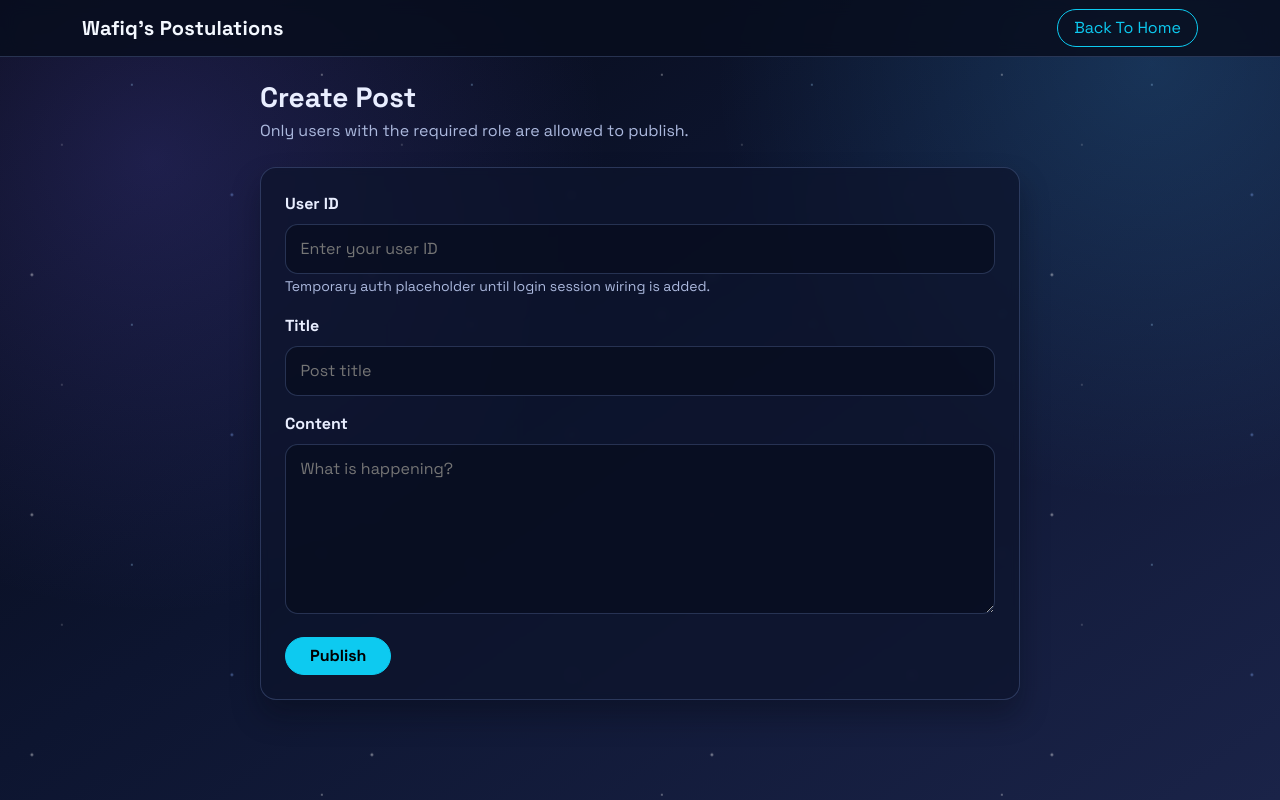
After one commit to aysuri-0807/Wafiqs_Blog-, a PHP site: page /create-post.html in a window 1280 px wide. The commit adds this page. Run offline with PHP 8.4, Linux system fonts and the light colour scheme.

Commit message:
WIP post creation and display

```diff
--- /dev/null
+++ b/create-post.html
@@ -0,0 +1,70 @@
+<!DOCTYPE html>
+<html lang="en">
+
+<head>
+    <meta charset="UTF-8">
+    <meta name="viewport" content="width=device-width, initial-scale=1.0">
+    <title>Create Post | Wafiq's Blog</title>
+    <link rel="preconnect" href="https://fonts.googleapis.com">
+    <link rel="preconnect" href="https://fonts.gstatic.com" crossorigin>
+    <link href="https://fonts.googleapis.com/css2?family=Space+Grotesk:wght@400;500;700&display=swap" rel="stylesheet">
+    <link href="https://cdn.jsdelivr.net/npm/bootstrap@5.3.3/dist/css/bootstrap.min.css" rel="stylesheet"
+        integrity="sha384-QWTKZyjpPEjISv5WaRU9OFeRpok6YctnYmDr5pNlyT2bRjXh0JMhjY6hW+ALEwIH" crossorigin="anonymous">
+    <link rel="stylesheet" href="css/styles.css">
+</head>
+
+<body>
+    <div class="space-stars" aria-hidden="true"></div>
+
+    <nav class="navbar navbar-expand-lg border-bottom sticky-top cosmic-nav">
+        <div class="container">
+            <a class="navbar-brand fw-bold" href="index.html">Wafiq's Postulations</a>
+            <a class="btn btn-outline-info rounded-pill px-3 ms-auto" href="index.html">Back To Home</a>
+        </div>
+    </nav>
+
+    <main class="container py-4 position-relative">
+        <div class="compose-shell">
+            <header class="mb-4">
+                <h1 class="h3 fw-bold mb-1">Create Post</h1>
+                <p class="feed-subtitle mb-0">Only users with the required role are allowed to publish.</p>
+            </header>
+
+            <section class="compose-card p-3 p-md-4 reveal-on-load">
+                <form id="create-post-form" novalidate>
+                    <div class="mb-3">
+                        <label class="compose-label" for="user-id">User ID</label>
+                        <input id="user-id" class="compose-input" type="number" min="1" placeholder="Enter your user ID"
+                            required>
+                        <small class="feed-subtitle">Temporary auth placeholder until login session wiring is
+                            added.</small>
+                    </div>
+
+                    <div class="mb-3">
+                        <label class="compose-label" for="post-title">Title</label>
+                        <input id="post-title" class="compose-input" type="text" maxlength="140"
+                            placeholder="Post title" required>
+                    </div>
+
+                    <div class="mb-3">
+                        <label class="compose-label" for="post-content">Content</label>
+                        <textarea id="post-content" class="compose-textarea" maxlength="5000"
+                            placeholder="What is happening?" required></textarea>
+                    </div>
+
+                    <div class="d-flex flex-wrap align-items-center gap-3">
+                        <button class="btn btn-info rounded-pill px-4 fw-semibold" type="submit">Publish</button>
+                        <div id="create-status" class="compose-status" aria-live="polite"></div>
+                    </div>
+                </form>
+            </section>
+        </div>
+    </main>
+
+    <script src="https://cdn.jsdelivr.net/npm/bootstrap@5.3.3/dist/js/bootstrap.bundle.min.js"
+        integrity="sha384-YvpcrYf0tY3lHB60NNkmXc5s9fDVZLESaAA55NDzOxhy9GkcIdslK1eN7N6jIeHz"
+        crossorigin="anonymous"></script>
+    <script src="js/create-post.js"></script>
+</body>
+
+</html>
--- a/css/styles.css
+++ b/css/styles.css
@@ -91,6 +91,10 @@ body {
 	color: var(--cosmic-muted) !important;
 }
 
+#feed-status {
+	font-size: 0.95rem;
+}
+
 .tweet-card {
 	border: 1px solid var(--cosmic-border);
 	border-radius: 1rem;
@@ -104,6 +108,20 @@ body {
 	box-shadow: 0 16px 36px rgba(17, 29, 68, 0.48);
 	transform: translateY(-3px);
 	border-color: rgba(123, 208, 255, 0.45);
+}
+
+.post-body {
+	white-space: pre-wrap;
+	line-height: 1.5;
+}
+
+.post-actions span {
+	transition: color 0.2s ease;
+	cursor: default;
+}
+
+.post-actions span:hover {
+	color: #d7ecff !important;
 }
 
 .avatar-dot {
@@ -127,6 +145,56 @@ body {
 
 .reveal-on-load.is-visible {
 	animation: revealUp 0.7s ease forwards;
+}
+
+.compose-shell {
+	max-width: 760px;
+	margin: 0 auto;
+	position: relative;
+	z-index: 1;
+}
+
+.compose-card {
+	border: 1px solid var(--cosmic-border);
+	border-radius: 1rem;
+	background: var(--cosmic-panel);
+	backdrop-filter: blur(4px);
+	box-shadow: 0 16px 28px rgba(5, 8, 18, 0.34);
+}
+
+.compose-label {
+	display: block;
+	font-weight: 600;
+	margin-bottom: 0.5rem;
+}
+
+.compose-input,
+.compose-textarea {
+	width: 100%;
+	border: 1px solid var(--cosmic-border);
+	background: rgba(7, 13, 30, 0.66);
+	color: var(--cosmic-text);
+	border-radius: 0.8rem;
+	padding: 0.75rem 0.9rem;
+	outline: none;
+	transition: border-color 0.2s ease, box-shadow 0.2s ease;
+}
+
+.compose-input:focus,
+.compose-textarea:focus {
+	border-color: rgba(123, 208, 255, 0.65);
+	box-shadow: 0 0 0 3px rgba(77, 142, 255, 0.2);
+}
+
+.compose-textarea {
+	min-height: 170px;
+	resize: vertical;
+}
+
+.compose-status {
+	min-height: 1.2rem;
+	font-size: 0.95rem;
+	color: var(--cosmic-muted);
 }
 
 @keyframes twinkle {
--- /dev/null
+++ b/js/create-post.js
@@ -0,0 +1,127 @@
+document.addEventListener("DOMContentLoaded", () => {
+	const form = document.querySelector("#create-post-form");
+	const statusNode = document.querySelector("#create-status");
+	const userIdInput = document.querySelector("#user-id");
+	const titleInput = document.querySelector("#post-title");
+	const contentInput = document.querySelector("#post-content");
+
+	const starsLayer = document.querySelector(".space-stars");
+	if (starsLayer) {
+		let tick = 0;
+		const driftStars = () => {
+			tick += 1;
+			const x = (tick * 0.03) % 340;
+			const y = (tick * 0.012) % 240;
+			starsLayer.style.backgroundPosition = `${x}px ${y}px`;
+			requestAnimationFrame(driftStars);
+		};
+		requestAnimationFrame(driftStars);
+	}
+
+	const card = document.querySelector(".reveal-on-load");
+	if (card) {
+		setTimeout(() => {
+			card.classList.add("is-visible");
+		}, 180);
+	}
+
+	if (!form || !statusNode || !userIdInput || !titleInput || !contentInput) {
+		return;
+	}
+
+	const setStatus = (message, tone = "muted") => {
+		statusNode.textContent = message;
+		if (tone === "error") {
+			statusNode.style.color = "#ffb3bd";
+			return;
+		}
+		if (tone === "success") {
+			statusNode.style.color = "#9bf0c0";
+			return;
+		}
+		statusNode.style.color = "";
+	};
+
+	const resolveApiUrl = (path) => {
+		if (window.location.protocol === "file:") {
+			return null;
+		}
+
+		return new URL(path, window.location.href).toString();
+	};
+
+	form.addEventListener("submit", async (event) => {
+		event.preventDefault();
+
+		const userId = Number(userIdInput.value);
+		const title = titleInput.value.trim();
+		const contentText = contentInput.value.trim();
+
+		if (!Number.isInteger(userId) || userId <= 0) {
+			setStatus("Enter a valid user ID.", "error");
+			return;
+		}
+		if (!title || !contentText) {
+			setStatus("Title and content are required.", "error");
+			return;
+		}
+
+		setStatus("Publishing post...");
+
+		const contentJson = {
+			blocks: [
+				{
+					type: "text",
+					data: {
+						text: contentText,
+					},
+				},
+			],
+			comments: [],
+		};
+
+		const createPostApiUrl = resolveApiUrl("api/blog/create-post.php");
+		if (!createPostApiUrl) {
+			setStatus("Start a local PHP server (for example: php -S localhost:8000), then open this page through http://localhost:8000.", "error");
+			return;
+		}
+
+		try {
+			const response = await fetch(createPostApiUrl, {
+				method: "POST",
+				headers: {
+					"Content-Type": "application/json",
+				},
+				body: JSON.stringify({
+					user_id: userId,
+					title,
+					content_json: contentJson,
+				}),
+			});
+
+			const rawBody = await response.text();
+			let payload = null;
+			try {
+				payload = rawBody ? JSON.parse(rawBody) : null;
+			} catch {
+				payload = null;
+			}
+
+			if (!response.ok) {
+				const apiMessage =
+					(payload && payload.error)
+						|| rawBody
+						|| "Unable to publish post";
+				throw new Error(apiMessage);
+			}
+
+			setStatus("Post published. Redirecting to home feed...", "success");
+			form.reset();
+			setTimeout(() => {
+				window.location.href = "index.html";
+			}, 900);
+		} catch (error) {
+			setStatus(error.message || "Something went wrong.", "error");
+		}
+	});
+});
```
Also changed, not shown: api/blog/create-post.php (+71 -10 lines), api/blog/get-posts.php (+35 -1 lines), api/db/db.php (+35 -0 lines), api/seed.sql (+44 -5 lines), index.html (+6 -24 lines), js/index.js (+114 -7 lines).
